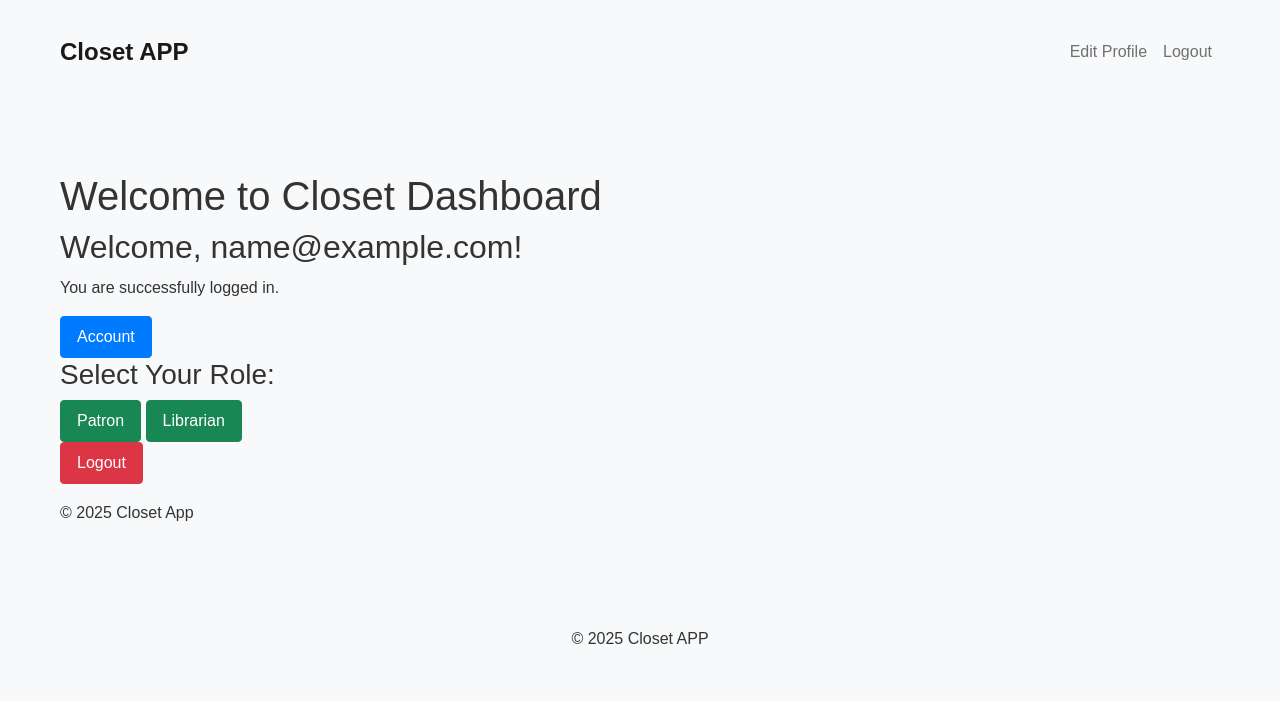
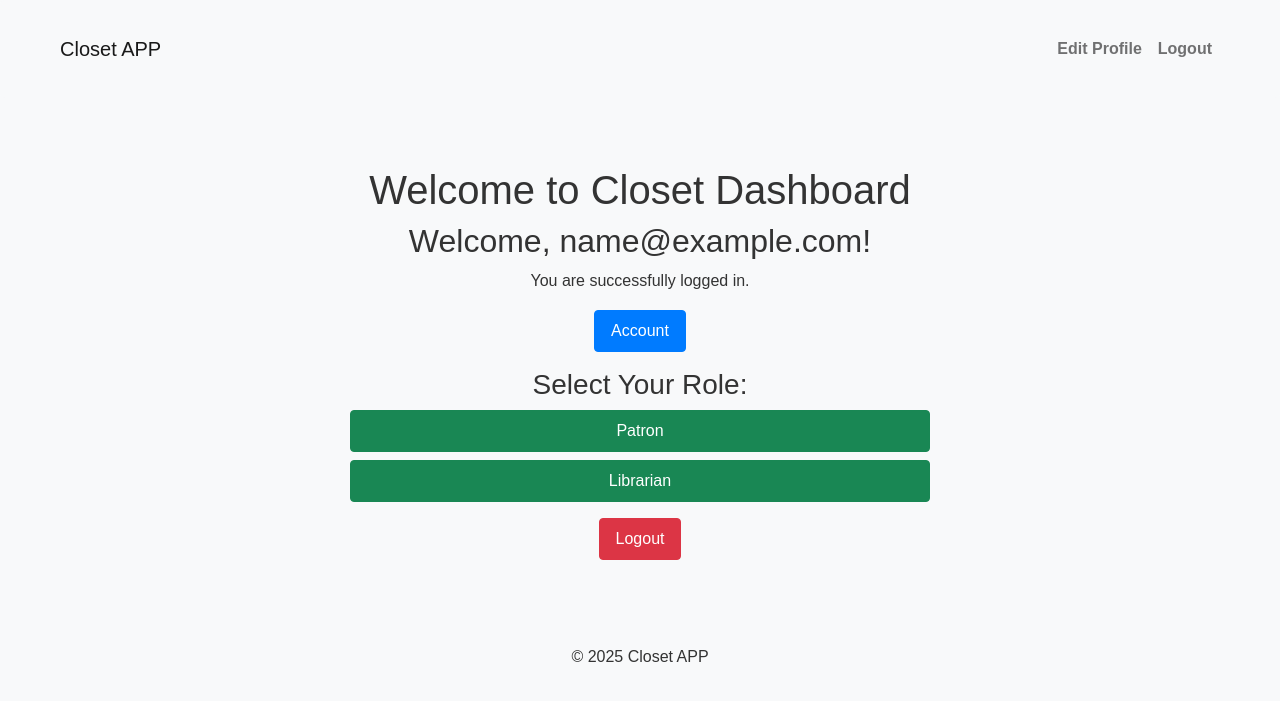
Before and after one commit to bradyp19/Clothing-Library, a Django app: page /start/dashboard/ in a window 1280 px wide. Shown: the top 701 px of the page. Run offline with Django 4.2, Linux system fonts and the light colour scheme; the visitor is signed in with stand-in values (Sample User, id 1); parts of the project's set-up code (start-up, migrations or seed data) failed here and were passed over.

Commit message:
edited htmls

```diff
--- a/login/static/login/style.css
+++ b/login/static/login/style.css
@@ -20,14 +20,21 @@
     padding: 20px;
 }
 
-  /* Navbar styles */
-  .navbar {
-    margin-bottom: 1rem;
+/* Navbar */
+nav {
+    background: #007bff;
+    padding: 10px;
+    border-radius: 5px;
 }
 
-  .navbar-brand {
-    font-size: 1.5rem;
+nav a.nav-link {
+    color: white;
     font-weight: bold;
+    transition: color 0.3s ease;
+}
+
+nav a.nav-link:hover {
+    color: #f8f9fa;
 }
 
 /* Card styling for forms and auth pages */
--- a/login/templates/login/base.html
+++ b/login/templates/login/base.html
@@ -1,8 +1,6 @@
 {% load static %}
-
 <!DOCTYPE html>
 <html lang="en">
-
     <head>
         <meta charset="UTF-8">
         <meta name="viewport" content="width=device-width, initial-scale=1">
@@ -17,6 +15,10 @@
         <nav class="navbar navbar-expand-lg navbar-light bg-light">
             <div class="container">
             <a class="navbar-brand" href="#">Closet APP</a>
+            <button class="navbar-toggler" type="button" data-bs-toggle="collapse" data-bs-target="#navbarNav"
+                    aria-controls="navbarNav" aria-expanded="false" aria-label="Toggle navigation">
+                <span class="navbar-toggler-icon"></span>
+            </button>
             <div class="collapse navbar-collapse" id="navbarNav">
                 <ul class="navbar-nav ms-auto">
                 {% if user.is_authenticated %}
@@ -36,8 +38,7 @@
         <footer class="bg-light text-center py-3">
             <p class="mb-0">© 2025 Closet APP</p>
         </footer>
-        <!-- Bootstrap JS -->
+        <!-- Bootstrap JS Bundle -->
         <script src="https://cdn.jsdelivr.net/npm/bootstrap@5.0.2/dist/js/bootstrap.bundle.min.js"></script>
     </body>
-
 </html>
--- a/login/templates/login/dashboard.html
+++ b/login/templates/login/dashboard.html
@@ -1,26 +1,24 @@
 {% extends "login/base.html" %}
-
+{% block title %}Dashboard{% endblock %}
 {% block content %}
 
-    <h1>Welcome to Closet Dashboard</h1>
+    <!-- Not needed anymore -->
 
-    <h2>Welcome, {{ user.email }}!</h2>
-    <p>You are successfully logged in.</p>
-
-    <!-- Account Button -->
-    <a href="http://127.0.0.1:8000/accounts/3rdparty/" class="btn btn-primary">Account</a>
-
-    <!-- Patron Selection -->
-    <h3>Select Your Role:</h3>
-    <a href="{% url 'login:patron' %}" class="btn btn-success">Patron</a>
-
-    <a href="{% url 'login:librarian' %}" class="btn btn-success">Librarian</a>
-
-    <!-- Logout Link -->
-    <p><a href="{% url 'login:logout' %}" class="btn btn-danger">Logout</a></p>
-
-    <footer>
-        <p>&copy; 2025 Closet App</p>
-    </footer>
+    <div class="text-center">
+        <h1>Welcome to Closet Dashboard</h1>
+        <h2>Welcome, {{ user.email }}!</h2>
+        <p>You are successfully logged in.</p>
+        <div class="my-3">
+        <a href="{% url 'account_login' %}" class="btn btn-primary">Account</a>
+        </div>
+        <h3>Select Your Role:</h3>
+        <div class="d-grid gap-2 col-6 mx-auto">
+        <a href="{% url 'login:patron' %}" class="btn btn-success">Patron</a>
+        <a href="{% url 'login:librarian' %}" class="btn btn-success">Librarian</a>
+        </div>
+        <div class="mt-3">
+        <a href="{% url 'login:logout' %}" class="btn btn-danger">Logout</a>
+        </div>
+    </div>
 
 {% endblock %}
--- a/login/templates/login/patron_dashboard.html
+++ b/login/templates/login/patron_dashboard.html
@@ -2,7 +2,9 @@
 {% block title %}Patron Dashboard{% endblock %}
 {% block content %}
 
-<h2>Patron Dashboard</h2>
-<p>Welcome, {{ user.username }}. This is your patron dashboard!</p>
+    <div class="text-center">
+        <h2>Patron Dashboard</h2>
+        <p>Welcome, {{ user.username }}. This is your patron dashboard!</p>
+    </div>
 
 {% endblock %}
--- a/login/templates/login/profile_setup.html
+++ b/login/templates/login/profile_setup.html
@@ -1,5 +1,4 @@
 {% extends "login/base.html" %}
-
 {% block title %}Profile Setup{% endblock %}
 {% block content %}
 
```
Also changed, not shown: login/templates/login/librarian_dashboard.html (+6 -2 lines). Lines whose indentation alone changed are shown as unchanged.
